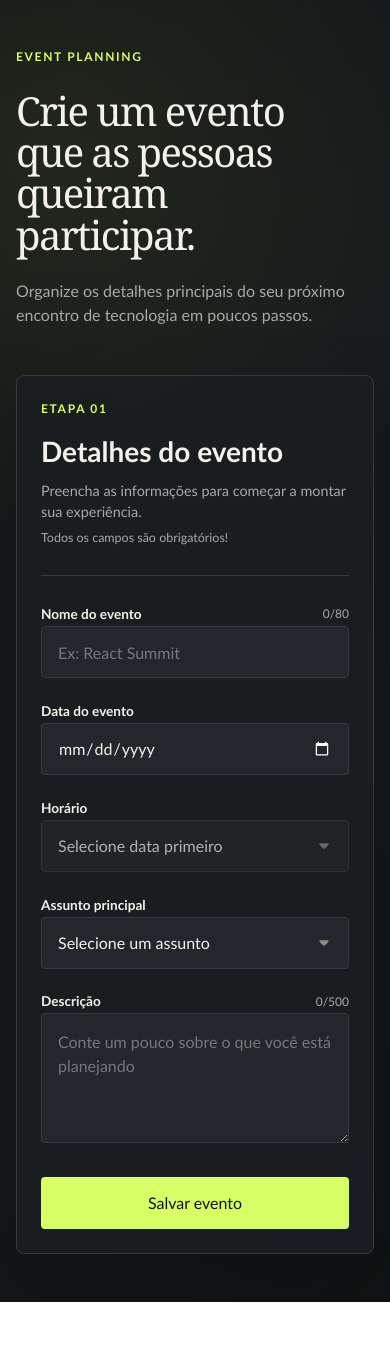
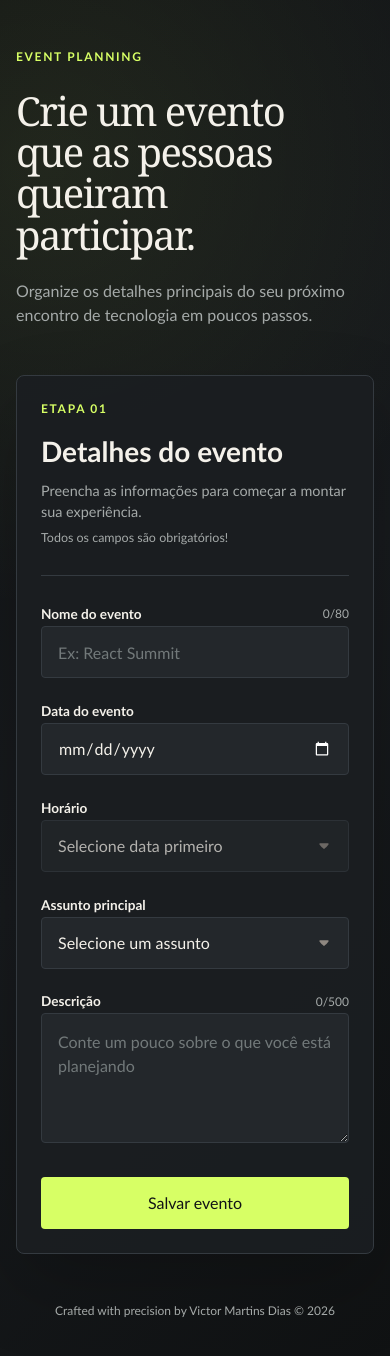
Before and after one commit to VictorMartinsD/react-forms, a React (Vite) app: page / in a window 390 px wide. Shown: the top 1356 px of the page. Before the commit the page ends 1302 px from the top, so only its background shows below. Built offline with nearby package versions, Linux system fonts and the light colour scheme.

Commit message:
feat: add responsive author footer

```diff
--- a/src/App.css
+++ b/src/App.css
@@ -24,6 +24,7 @@ body {
 }
 
 .page-shell {
+  position: relative;
   display: grid;
   grid-template-columns: minmax(240px, 0.8fr) minmax(360px, 1.2fr);
   gap: clamp(3rem, 8vw, 8rem);
@@ -65,6 +66,24 @@ body {
   max-width: 34rem;
   color: var(--color-text-muted);
   font-size: 1rem;
+}
+
+.site-footer {
+  position: absolute;
+  left: 0;
+  bottom: 6rem;
+  color: var(--color-text-muted);
+  font-size: 0.75rem;
+}
+
+.site-footer a {
+  color: inherit;
+  text-decoration: none;
+  transition: color 0.2s ease;
+}
+
+.site-footer a:hover {
+  color: var(--color-accent);
 }
 
 .form-card {
@@ -268,6 +287,7 @@ button:active {
 @media (max-width: 760px) {
   .page-shell {
     grid-template-columns: 1fr;
+    grid-template-rows: auto;
     gap: 3rem;
     width: min(100% - 2rem, 540px);
     padding: 3rem 0;
@@ -290,6 +310,13 @@ button:active {
     grid-template-columns: 1fr;
     gap: 0.2rem;
   }
+
+  .site-footer {
+    position: static;
+    width: 100%;
+    margin-top: 0;
+    text-align: center;
+  }
 }
 
 @media (prefers-reduced-motion: reduce) {
@@ -298,9 +325,3 @@ button:active {
     transition: none;
   }
 }
-
-@media (prefers-reduced-motion: reduce) {
-  .success-message {
-    animation: none;
-  }
-}
--- a/src/App.tsx
+++ b/src/App.tsx
@@ -308,6 +308,14 @@ export default function App() {
           <button type="submit">Salvar evento</button>
         </form>
       </section>
+
+      <footer className="site-footer">
+        Crafted with precision by{" "}
+        <a href="https://github.com/VictorMartinsD" target="_blank" rel="noreferrer">
+          Victor Martins Dias
+        </a>{" "}
+        © 2026
+      </footer>
     </main>
   );
 }
```
